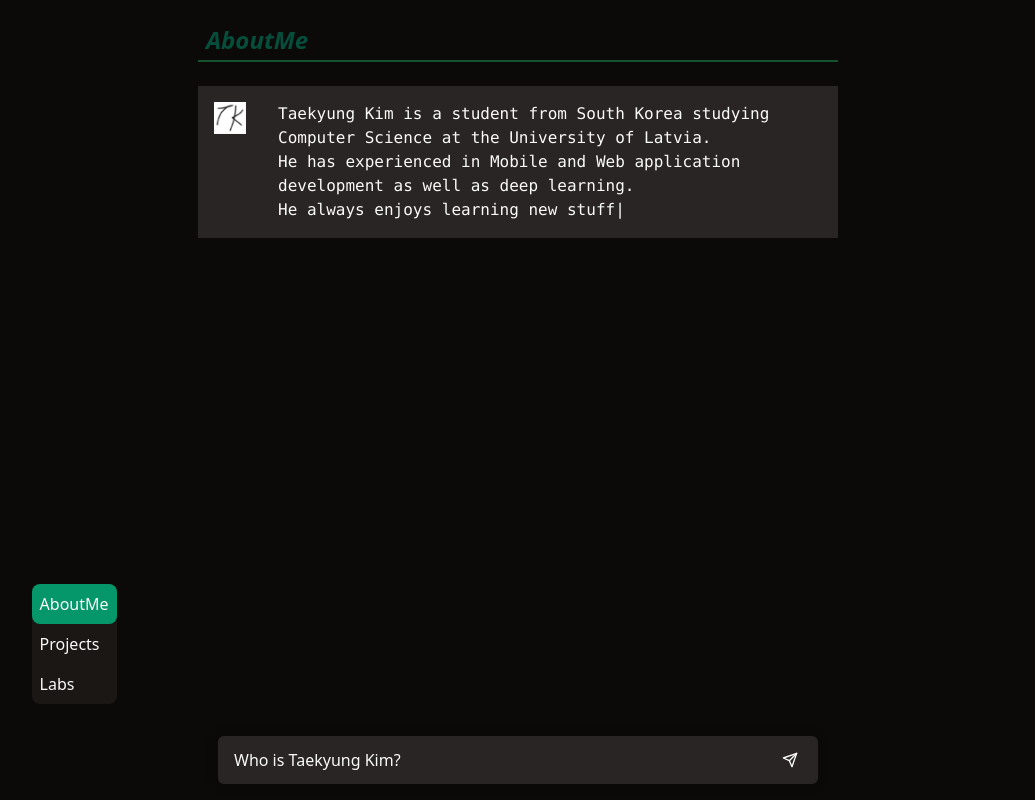
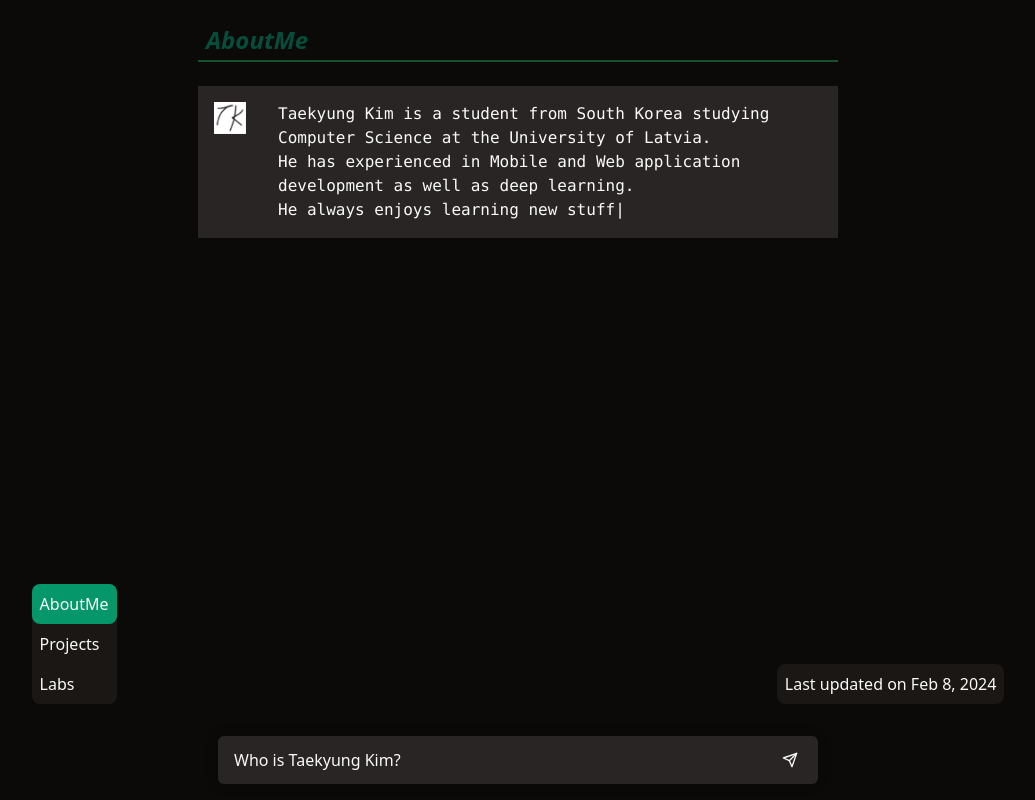
Before and after one commit to iirtrtrt/my_web_nextjs, a Next.js app: page / in a window 1280 px wide. Shown: the top 800 px of the page, without its empty margins (122-1157 px from the left). Built offline with nearby package versions, Linux system fonts and the light colour scheme.

Commit message:
add last updated date

```diff
--- /dev/null
+++ b/app/main/floating_info.tsx
@@ -0,0 +1,9 @@
+export default function FloatingInfo({}: {}) {
+  return (
+    <div
+      className={`fixed z-50 md:right-[12%] md:bottom-[12%] right-[8%] bottom-[4%] bg-stone-900 bg-opacity-90 rounded-lg p-2`}
+    >
+      Last updated on Feb 8, 2024
+    </div>
+  );
+}
--- a/app/main/main.tsx
+++ b/app/main/main.tsx
@@ -1,10 +1,11 @@
-"use client";
+'use client';
 
-import { useRef, useState } from "react";
-import AboutMe from "./about_me/about_me";
-import FloatingButton from "./floating_button";
-import Labs from "./labs/labs";
-import Projects from "./projects/projects";
+import { useRef, useState } from 'react';
+import AboutMe from './about_me/about_me';
+import FloatingButton from './floating_button';
+import FloatingInfo from './floating_info';
+import Labs from './labs/labs';
+import Projects from './projects/projects';
 
 export interface iItemProps {
   id: number;
@@ -19,8 +20,8 @@ export interface iMenuProps {
 export default function Main() {
   const [isGenerated, setIsGenerated] = useState(false);
   const [isQueGenerated, setIsQueGenerated] = useState(false);
-  const [ansGenerator, setAnsGenerator] = useState("");
-  const [queGenerator, setQueGenerator] = useState("");
+  const [ansGenerator, setAnsGenerator] = useState('');
+  const [queGenerator, setQueGenerator] = useState('');
 
   const refAboutMe = useRef<HTMLDivElement>(null);
   const refProjects = useRef<HTMLDivElement>(null);
@@ -45,6 +46,7 @@ export default function Main() {
         <Labs ref={refLabs} />
       </div>
       <FloatingButton refs={refs} />
+      <FloatingInfo />
     </main>
   );
 }
```
